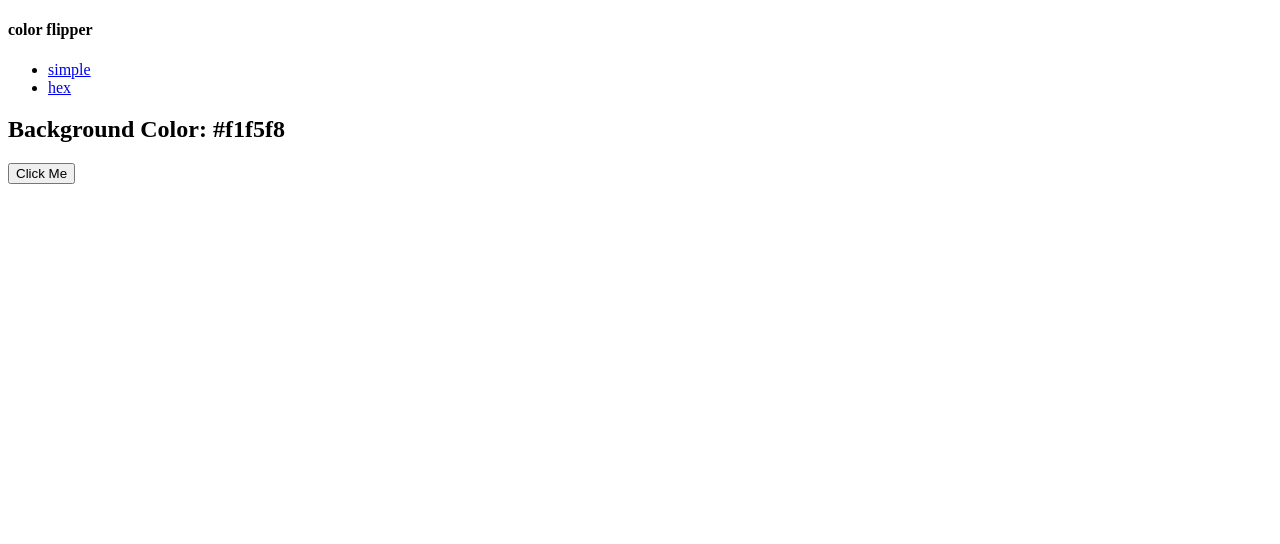
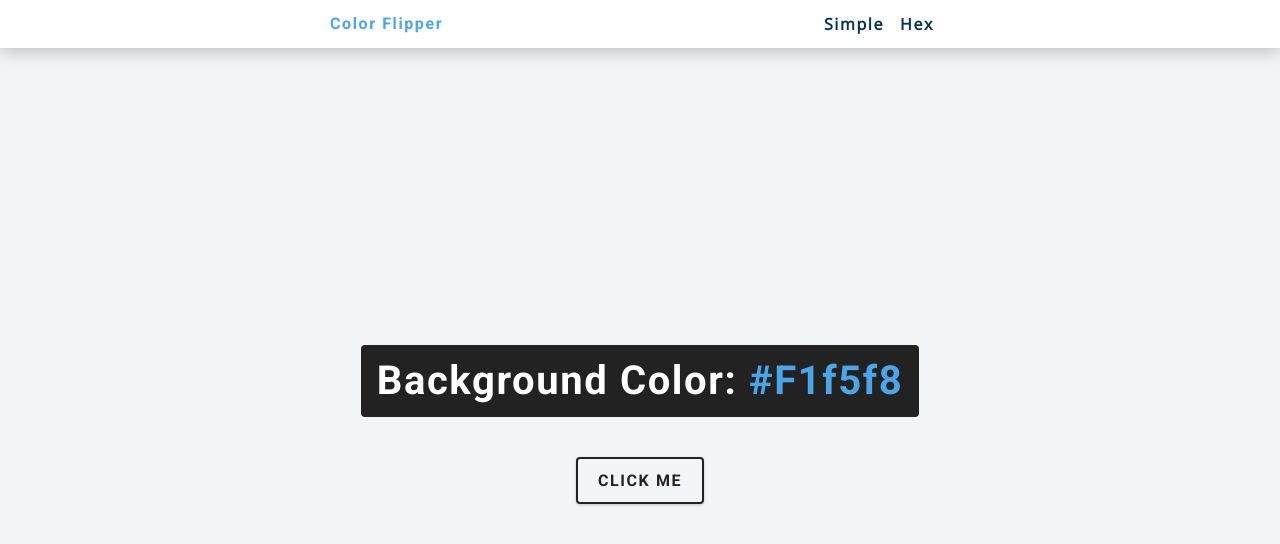
Before and after one commit to IsmailCLN/SimpleJSProjects, a plain HTML site: page ColorChanger/index.html in a window 1280 px wide. Drawn offline with nearby package versions, Linux system fonts and the light colour scheme.

Commit message:
ufak düzeltmeler yapıldı

```diff
--- a/ColorChanger/index.html
+++ b/ColorChanger/index.html
@@ -6,7 +6,7 @@
   <meta name="viewport" content="width=device-width, initial-scale=1.0">
   <title>Color Flipper Project</title>
   <!-- styles -->
-  <link rel="stylesheet" href="style.css">
+  <link rel="stylesheet" href="styles.css">
 </head>
 
 <body>
@@ -14,12 +14,8 @@
     <div class="nav-center">
       <h4>color flipper</h4>
       <ul class="nav-links">
-        <li>
-          <a href="index.html">simple</a>
-        </li>
-        <li>
-          <a href="hex.html">hex</a>
-        </li>
+        <li><a href="index.html">simple</a></li>
+        <li><a href="hex.html">hex</a></li>
       </ul>
     </div>
   </nav>
```
Also changed, not shown: ColorChanger/styles.css (renamed from styles.css).
